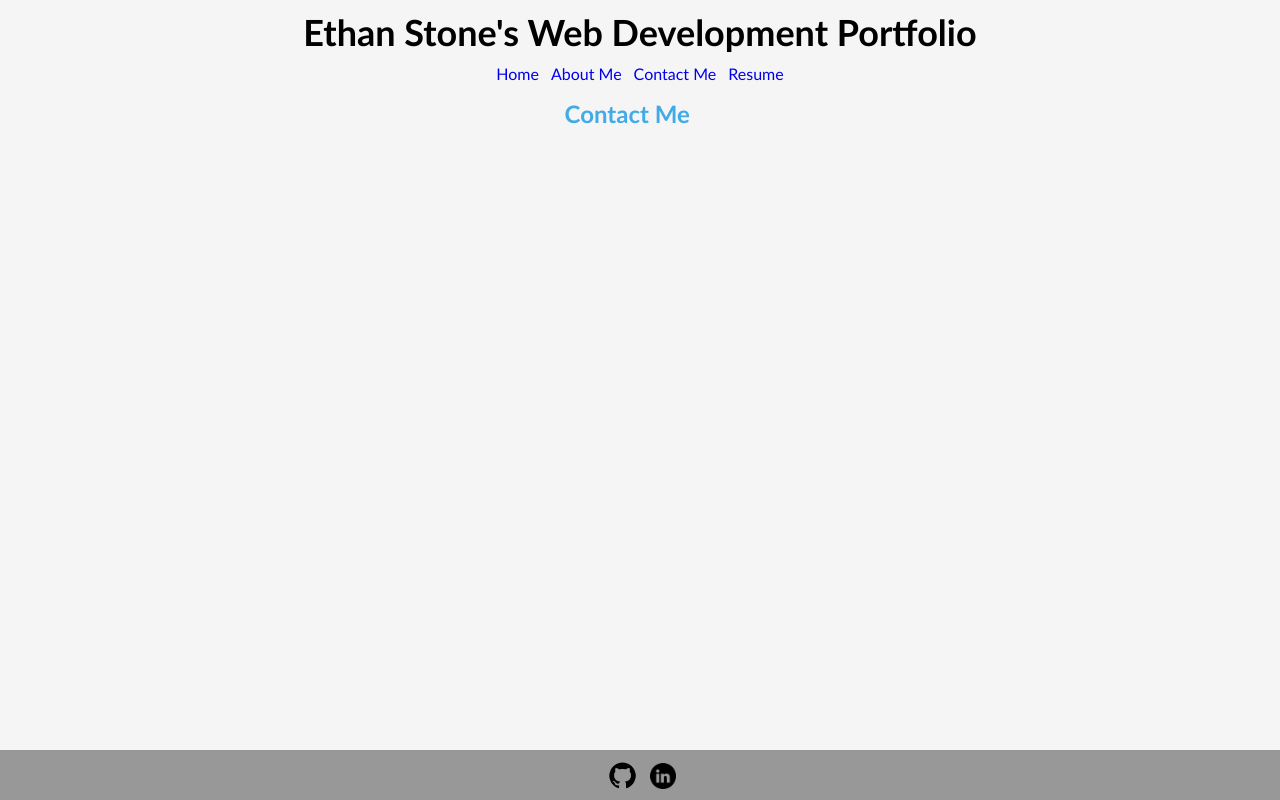
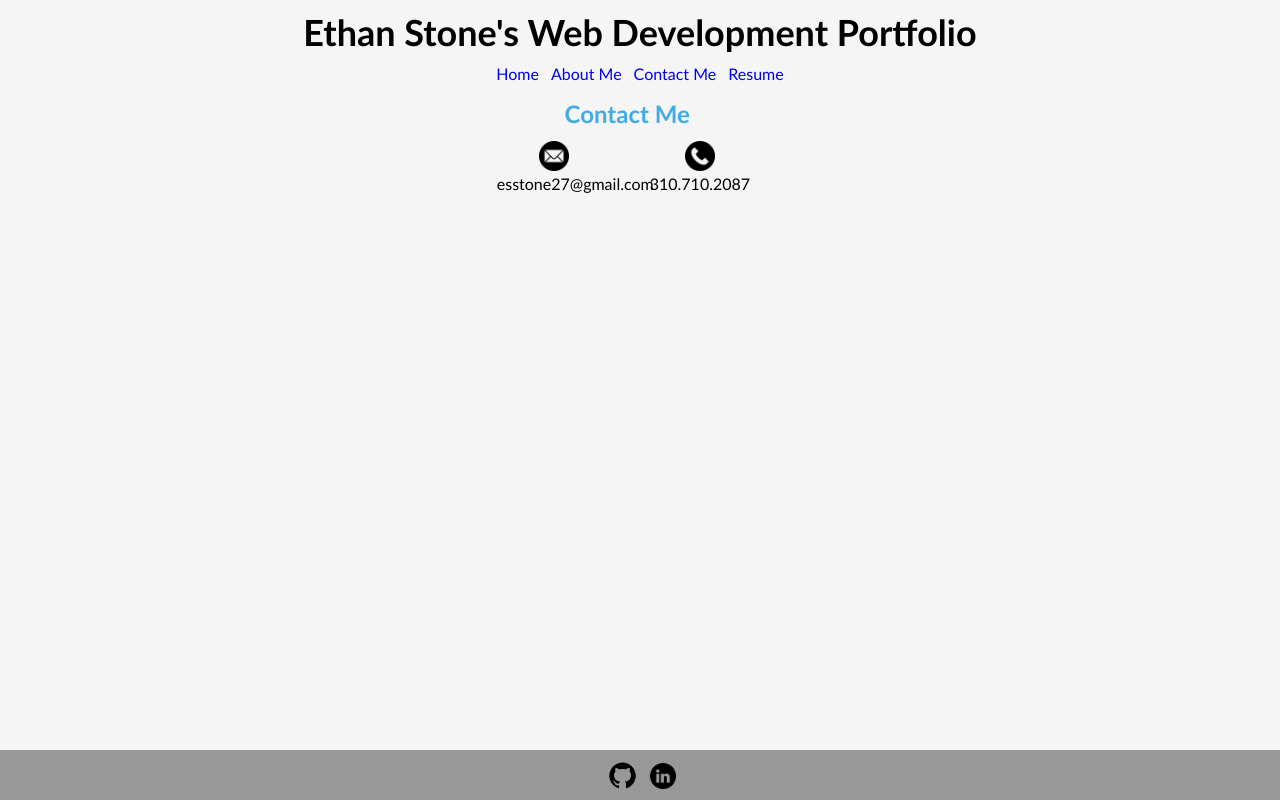
Before and after one commit to RCLobster/ethan-portfolio, a React (Vite) app: page /Contact in a window 1280 px wide. Built offline with nearby package versions, Linux system fonts and the light colour scheme.

Commit message:
contact page content and styling

```diff
--- a/src/App.css
+++ b/src/App.css
@@ -150,15 +150,32 @@ h3 {
 }
 
 /* %%% Contact ME CSS %%% */
+.flex-parent-contact {
+  display: flex;
+  justify-content: center;
+  flex-wrap: wrap;
+}
+
 .contact-card {
   width: 98%;
   padding-top: 2vh;
+  text-align: center;
 }
 
 .contact-card h2 {
   width: 98%;
   text-align: center;
   margin-bottom: 1vh;
+}
+
+.contact-card img {
+  width: 30px;
+}
+
+.contact-children {
+  width: 10%;
+  margin: 0 10px;
+  padding: 5px;
 }
 
 /* %%% Resume CSS %%% */
--- a/src/components/Footer.jsx
+++ b/src/components/Footer.jsx
@@ -2,11 +2,11 @@ export default function Footer() {
     return (
         <div className="footer">
             <a href="https://www.github.com/RCLobster" target='_blank'>
-                <img src="../public/images/github_icon.png" />
+                <img src="../public/images/github_icon.png" alt="github icon" />
             </a>
 
             <a href="https://www.linkedin.com/in/ethanstone27/" target='_blank'>
-                <img className="linkedin" src="../public/images/linkedin_black.png" />
+                <img className="linkedin" src="../public/images/linkedin_black.png" alt="linkedIn icon" />
             </a>
         </div>
     );
--- a/src/pages/AboutMe.jsx
+++ b/src/pages/AboutMe.jsx
@@ -2,7 +2,7 @@ function AboutMe() {
     return (
         <div className="flex-parent-about about-card">
             <h2>About Ethan</h2>
-            <img src="../public/images/MeAtTable_Circle_Cropped.png"/>
+            <img src="../public/images/MeAtTable_Circle_Cropped.png" alt="image of Ethan sitting at a table"/>
             <p>
                 As a certified Full Stack Web Developer with a credential from UCLA edX, I possess a robust skill set that encompasses
                 the latest technologies and frameworks essential for modern web development. Proficient in JavaScript, HTML5, CSS,
--- a/src/pages/ContactMe.jsx
+++ b/src/pages/ContactMe.jsx
@@ -1,7 +1,15 @@
 function ContactMe() {
     return (
-        <div className="contact-card">
+        <div className="contact-card flex-parent-contact">
             <h2>Contact Me</h2>
+            <div className="contact-children">
+                <img src="../public/images/email_icon.png" title="icon by rukanicon" alt="email envelop icon" />
+                <p>esstone27@gmail.com</p>
+            </div>
+            <div className="contact-children">
+                <img src="../public/images/circle-phone_icon.png" title="icon by UIcons" alt="phone icon" />
+                <p>310.710.2087</p>
+            </div>
         </div>
     )
 }
```
Also changed, not shown: public/images/circle-phone_icon.png (added), public/images/email_icon.png (added).
